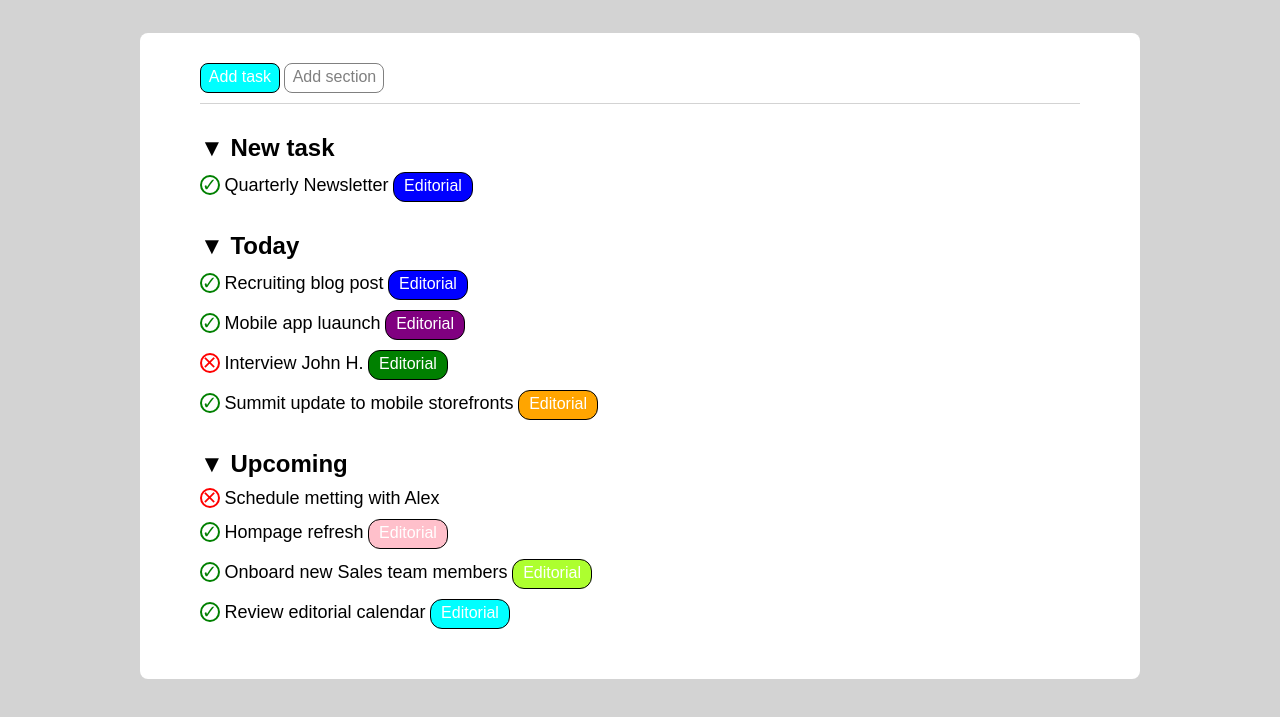
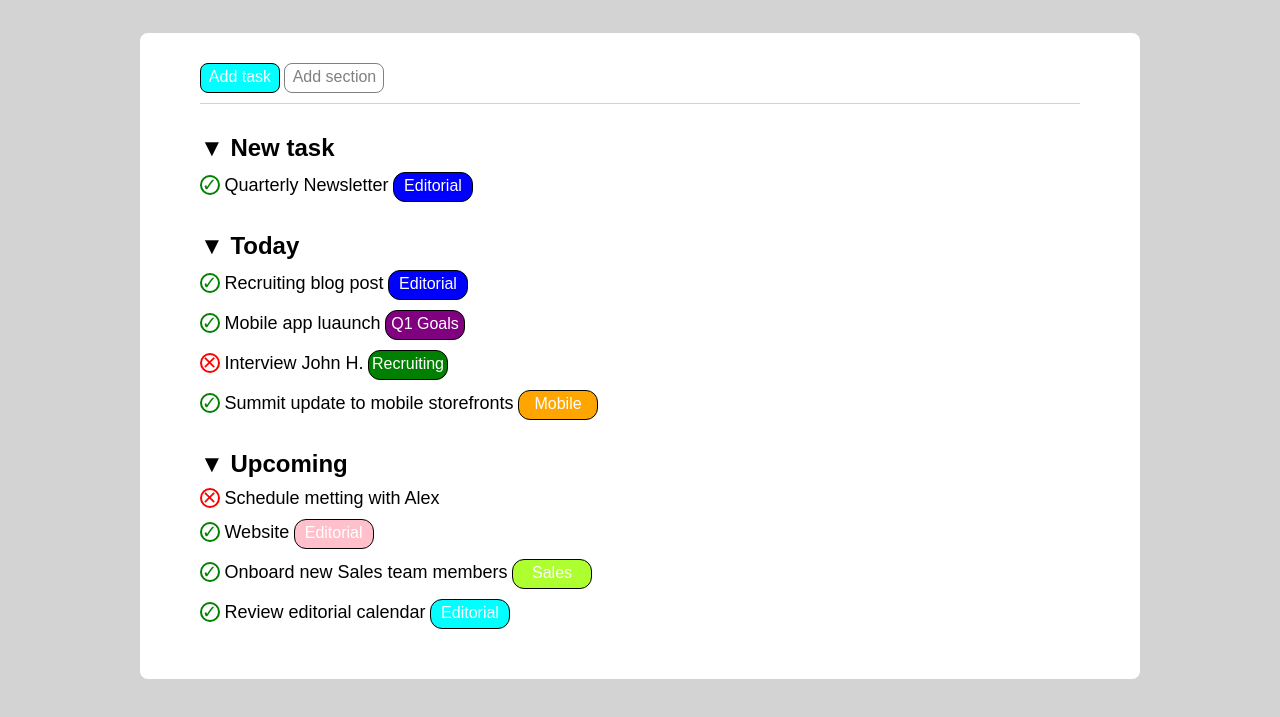
Before and after one commit to omarseddati16/html-css-toboolist, a plain HTML site: page index.html in a window 1280 px wide. Shown: the part 87-804 px from the top of the page. Drawn offline with Linux system fonts and the light colour scheme.

Commit message:
[main] nomi giusti nei div

```diff
--- a/index.html
+++ b/index.html
@@ -31,6 +31,8 @@
         Add section
       </div>
       <div class="divisore"></div>
+
+      <!-- New task -->
       <h2>&#9660; New task</h2>
       <div class="spazio">
         <div class="cerchioverde inlinea ">
@@ -41,6 +43,8 @@
           Editorial
         </div>
       </div>
+
+      <!-- today -->
       <h2>&#9660; Today</h2>
       <div class="spazio">
         <div class="cerchioverde inlinea "><span class="checkmark">&checkmark;</span></div>
@@ -52,20 +56,22 @@
         <div class="cerchioverde inlinea "><span class="checkmark">&checkmark;</span></div>
         <span>Mobile app luaunch</span>
         <div class="viola-contenitore">
-          Editorial</div>
+          Q1 Goals</div>
       </div>
       <div class="spazio">
         <div class="cerchiorosso inlinea "><span class="check">&#10005;</span></div>
         <span>Interview John H.</span>
         <div class="verde-contenitore">
-          Editorial</div>
+          Recruiting</div>
       </div>
       <div class="spazio">
         <div class="cerchioverde inlinea "><span class="checkmark">&checkmark;</span></div>
         <span>Summit update to mobile storefronts</span>
         <div class="arancione-contenitore">
-          Editorial</div>
+          Mobile</div>
       </div>
+
+      <!-- Upcoming -->
       <h2>&#9660; Upcoming</h2>
       <div class="spazio">
         <div class="cerchiorosso inlinea "> <span class="check">&#10005;</span></div>
@@ -73,12 +79,12 @@
       </div>
       <div class="spazio">
         <div class="cerchioverde inlinea "><span class="checkmark">&checkmark;</span></div>
-        <span>Hompage refresh</span>
+        <span>Website</span>
         <div class="rosa-contenitore">Editorial</div>
         <div class="spazio">
           <div class="cerchioverde inlinea "><span class="checkmark">&checkmark;</span></div>
           <span>Onboard new Sales team members</span>
-          <div class="acido-contenitore">Editorial</div>
+          <div class="acido-contenitore">Sales</div>
           <div class="spazio">
             <div class="cerchioverde inlinea "><span class="checkmark">&checkmark;</span></div>
             <span>Review editorial calendar</span>
@@ -89,7 +95,7 @@
     </div>
 
   </main>
-
+  <!-- Fine Main-->
   <footer>
 
   </footer>
```
